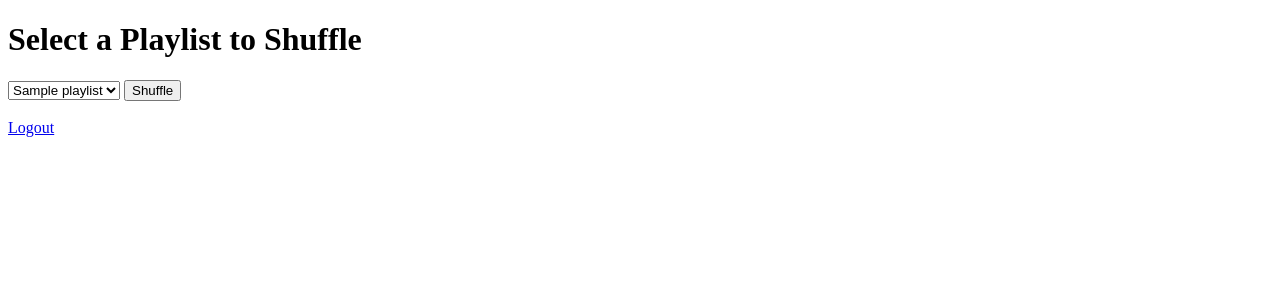
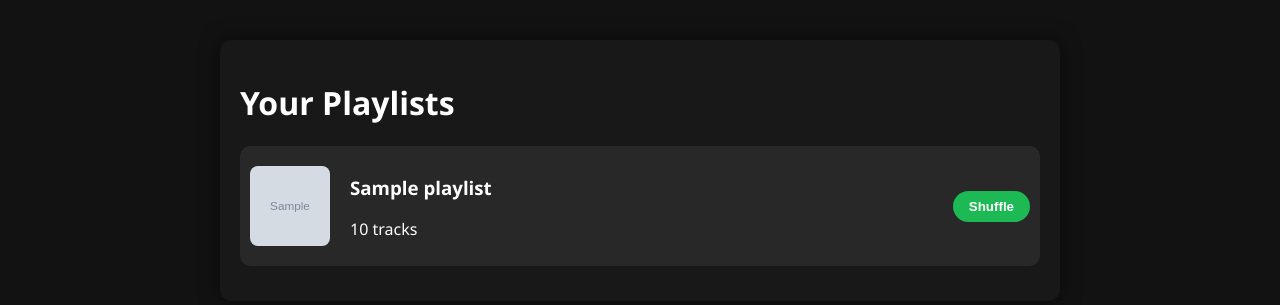
Before and after one commit to Ropzx/spotifyX, a Flask app: template templates/playlists.html in a window 1280 px wide. Shown: the top 305 px of the page. Run offline with Flask 3, Linux system fonts and the light colour scheme; the template is opened without the code that fills it: most values are stand-ins (such as "Sample title", 1, 10 or a date in 2020); grey boxes marked "Sample" are stand-in pictures.

Commit message:
Update playlists.html

```diff
--- a/templates/playlists.html
+++ b/templates/playlists.html
@@ -1,19 +1,30 @@
+<!-- templates/playlists.html -->
 <!DOCTYPE html>
-<html>
+<html lang="en">
 <head>
-    <title>Choose Playlist</title>
+    <meta charset="UTF-8">
+    <title>Your Playlists</title>
+    <link rel="stylesheet" href="{{ url_for('static', filename='style.css') }}">
 </head>
 <body>
-    <h1>Select a Playlist to Shuffle</h1>
-    <form action="/randomize" method="post">
-        <select name="playlist_id">
-            {% for playlist in playlists %}
-                <option value="{{ playlist.id }}">{{ playlist.name }}</option>
-            {% endfor %}
-        </select>
-        <button type="submit">Shuffle</button>
-    </form>
-    <br>
-    <a href="/logout">Logout</a>
+    <div class="container">
+        <h1>Your Playlists</h1>
+
+        {% for playlist in playlists %}
+        <div class="playlist">
+            {% if playlist.images %}
+            <img src="{{ playlist.images[0].url }}" alt="cover">
+            {% endif %}
+            <div>
+                <h3>{{ playlist.name }}</h3>
+                <p>{{ playlist.tracks.total }} tracks</p>
+            </div>
+            <form method="POST" action="/randomize">
+                <input type="hidden" name="playlist_id" value="{{ playlist.id }}">
+                <button type="submit">Shuffle</button>
+            </form>
+        </div>
+        {% endfor %}
+    </div>
 </body>
 </html>
```
